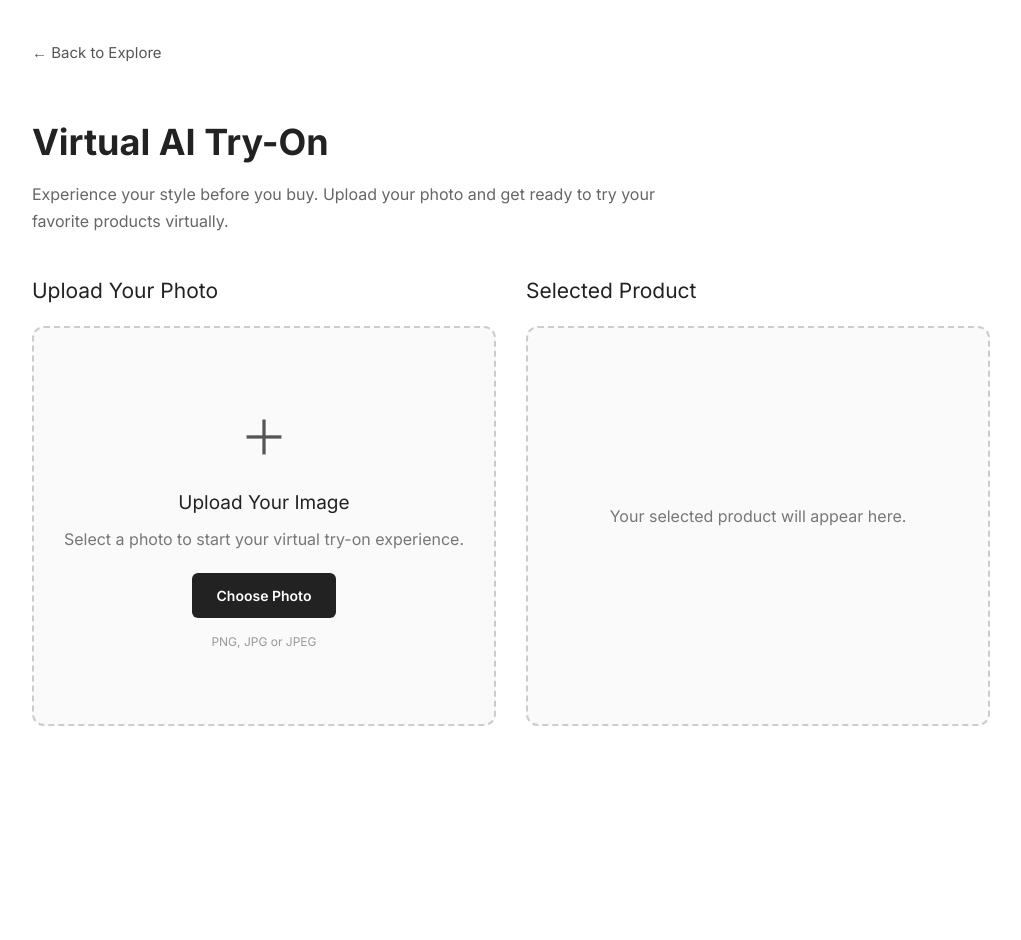
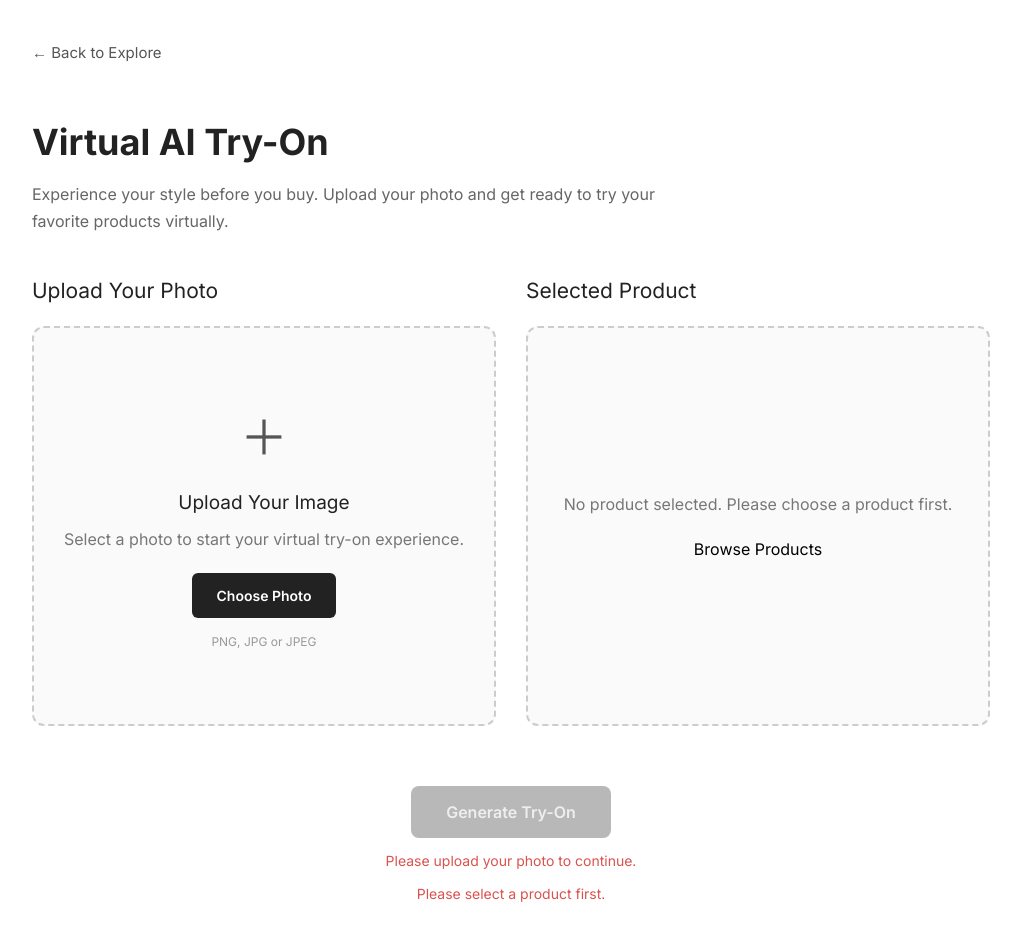
Before and after one commit to Vivekvadher1/Virtual-TryOn, a Next.js app in the folder virtual-ai-tryon/: page /explore/try-on in a window 1280 px wide. Shown: the top 940 px of the page, without its empty margins (129-1150 px from the left). Before the commit the page ends 806 px from the top, so only its background shows below. Built offline with nearby package versions, Linux system fonts and the light colour scheme.

Commit message:
Validation
Add Validation and Try On button

```diff
--- a/virtual-ai-tryon/app/explore/[id]/page.tsx
+++ b/virtual-ai-tryon/app/explore/[id]/page.tsx
@@ -140,9 +140,13 @@ function ProductDetails({ params }: ProductDetailsPageProps) {
             {isWishlisted ? "♥ Added to Wishlist" : "♡ Add to Wishlist"}
           </button>
 
-          <button type="button" className="product-try-on-btn">
+          {/* Navigate to Try-On with the selected product options */}
+          <Link
+            href={`/explore/try-on?productId=${product.id}&size=${encodeURIComponent(selectedSize ?? "")}&color=${encodeURIComponent(selectedColor ?? "")}`}
+            className="product-try-on-btn"
+          >
             Try On
-          </button>
+          </Link>
         </div>
       </section>
     </main>
--- a/virtual-ai-tryon/app/explore/try-on/page.tsx
+++ b/virtual-ai-tryon/app/explore/try-on/page.tsx
@@ -1,17 +1,51 @@
 "use client";
+import { useSearchParams } from "next/navigation";
+import Image from "next/image";
 
-import { useState } from "react";
+import { exploreProducts } from "@/data/explore/explore-products";
+
+import { useState, Suspense } from "react";
 
 import Link from "next/link";
 
-export default function TryOnPage() {
+function TryOnContent() {
   // Store the uploaded photo preview URL.
   const [uploadedImage, setUploadedImage] = useState<string | null>(null);
 
+  // Read selected product options from the URL.
+  const searchParams = useSearchParams();
+
+  const productId = Number(searchParams.get("productId"));
+  const selectedSize = searchParams.get("size");
+  const selectedColor = searchParams.get("color");
+
+  // Find the selected product from our product data.
+  const selectedProduct = exploreProducts.find(
+    (product) => product.id === productId,
+  );
+
+  // Check whether the selected product has size options.
+  const requiresSize = Boolean(selectedProduct?.sizes?.length);
+
+  // Check whether the selected product has color options.
+  const requiresColor = Boolean(selectedProduct?.colors?.length);
+
+  // Validate the selected size and color against available options.
+  const isSizeValid =
+    !requiresSize ||
+    Boolean(selectedSize && selectedProduct?.sizes?.includes(selectedSize));
+
+  const isColorValid =
+    !requiresColor ||
+    Boolean(selectedColor && selectedProduct?.colors?.includes(selectedColor));
+
+  // Check whether all required information is available.
+  const isReadyToGenerate = Boolean(
+    uploadedImage && selectedProduct && isSizeValid && isColorValid,
+  );
+
   // Handle the selected image file.
-const handleImageUpload = (
-  event: React.ChangeEvent<HTMLInputElement>
-) => {
+  const handleImageUpload = (event: React.ChangeEvent<HTMLInputElement>) => {
     const file = event.target.files?.[0];
 
     if (!file) return;
@@ -50,7 +84,6 @@ const handleImageUpload = (
           <h2>Upload Your Photo</h2>
 
           <div className="upload-placeholder">
-
             {uploadedImage ? (
               <>
                 {/* Display uploaded photo */}
@@ -76,9 +109,7 @@ const handleImageUpload = (
 
                 <h3>Upload Your Image</h3>
 
-      <p>
-        Select a photo to start your virtual try-on experience.
-      </p>
+                <p>Select a photo to start your virtual try-on experience.</p>
 
                 {/* Hidden file input */}
                 <input
@@ -90,17 +121,13 @@ const handleImageUpload = (
                 />
 
                 {/* Button that opens the file picker */}
-      <label
-        htmlFor="photo-upload"
-        className="upload-photo-btn"
-      >
+                <label htmlFor="photo-upload" className="upload-photo-btn">
                   Choose Photo
                 </label>
 
                 <span>PNG, JPG or JPEG</span>
               </>
             )}
-
           </div>
         </div>
 
@@ -108,11 +135,84 @@ const handleImageUpload = (
         <div className="try-on-product">
           <h2>Selected Product</h2>
 
-          <div className="selected-product-placeholder">
-            <p>Your selected product will appear here.</p>
+          {selectedProduct ? (
+            <div className="selected-product-card">
+              {/* Product image */}
+              <Image
+                src={selectedProduct.image}
+                alt={selectedProduct.name}
+                width={300}
+                height={350}
+                className="selected-product-image"
+              />
+
+              {/* Product information */}
+              <div className="selected-product-info">
+                <h3>{selectedProduct.name}</h3>
+
+                <p>{selectedProduct.category}</p>
+
+                <h4>₹{selectedProduct.price.toLocaleString("en-IN")}</h4>
+
+                <p>Selected Size: {selectedSize || "Not selected"}</p>
+
+                <p>Selected Color: {selectedColor || "Not selected"}</p>
               </div>
             </div>
+          ) : (
+            <div className="selected-product-placeholder">
+              <p>No product selected. Please choose a product first.</p>
+
+              <Link href="/explore">Browse Products</Link>
+            </div>
+          )}
+        </div>
            </section>
+
+      {/* Generate Try-On section */}
+      <section className="generate-try-on-section">
+        <button
+          type="button"
+          className="generate-try-on-btn"
+          disabled={!isReadyToGenerate}
+        >
+          Generate Try-On
+        </button>
+
+        {!uploadedImage && (
+          <p>Please upload your photo to continue.</p>
+        )}
+
+        {!selectedProduct && (
+          <p>Please select a product first.</p>
+        )}
+
+        {selectedProduct && requiresSize && !isSizeValid && (
+          <p>Please select a valid product size.</p>
+        )}
+
+        {selectedProduct && requiresColor && !isColorValid && (
+          <p>Please select a valid product color.</p>
+        )}
+      </section>
+
     </main>
+
+
   );
 }
+
+// Wrap the Try-On content in Suspense because it uses useSearchParams.
+export default function TryOnPage() {
+  return (
+    <Suspense
+      fallback={
+        <main className="try-on-page">
+          <p>Loading Try-On workspace...</p>
+        </main>
+      }
+    >
+      <TryOnContent />
+    </Suspense>
+  );
+}
--- a/virtual-ai-tryon/app/styles/TryOn.css
+++ b/virtual-ai-tryon/app/styles/TryOn.css
@@ -131,3 +131,89 @@
     display: inline-block;
     text-decoration: none;
 }
+
+
+/* Selected product card */
+.selected-product-card {
+    width: 100%;
+    padding: 20px;
+    border: 1px solid #eee;
+    border-radius: 12px;
+    background: #fff;
+}
+
+.selected-product-image {
+    display: block;
+    width: 100%;
+    max-width: 300px;
+    height: auto;
+    max-height: 280px;
+    margin: 0 auto 20px;
+    object-fit: contain;
+    border-radius: 8px;
+}
+
+.selected-product-info h3 {
+    margin-bottom: 10px;
+    color: #222;
+    font-size: 20px;
+}
+
+.selected-product-info p {
+    margin-bottom: 10px;
+    color: #666;
+    font-size: 14px;
+}
+
+.selected-product-info h4 {
+    margin-bottom: 15px;
+    color: #222;
+    font-size: 19px;
+    font-weight: 700;
+}
+
+
+/* Generate Try-On Section */
+.generate-try-on-section {
+    display: flex;
+    flex-direction: column;
+    align-items: center;
+    gap: 12px;
+    margin: 40px auto;
+    padding: 20px;
+}
+
+/* Generate Try-On Button */
+.generate-try-on-btn {
+    padding: 14px 35px;
+    border: none;
+    border-radius: 8px;
+    background: #6c4cf1;
+    color: white;
+    font-size: 16px;
+    font-weight: 600;
+    cursor: pointer;
+    transition: background 0.3s ease, transform 0.3s ease;
+}
+
+/* Enabled Button Hover */
+.generate-try-on-btn:not(:disabled):hover {
+    background: #5535d5;
+    transform: translateY(-2px);
+}
+
+/* Disabled Button */
+.generate-try-on-btn:disabled {
+    background: #b8b8b8;
+    color: #eeeeee;
+    cursor: not-allowed;
+    transform: none;
+}
+
+/* Validation Messages */
+.generate-try-on-section p {
+    margin: 0;
+    color: #d9534f;
+    font-size: 14px;
+    text-align: center;
+}
--- a/virtual-ai-tryon/components/explore/ProductCard.tsx
+++ b/virtual-ai-tryon/components/explore/ProductCard.tsx
@@ -20,7 +20,13 @@ export default function ProductCard({
     <article className="product-card">
       {/* Product image and category */}
       <div className="product-card-image">
-        <Image src={image} alt={name} width={400} height={500} />
+        <Image
+          src={image}
+          alt={name}
+          width={400}
+          height={500}
+          loading="eager"
+        />
 
         <span className="product-card-category">{category}</span>
       </div>
```
Lines whose indentation alone changed are shown as unchanged.
